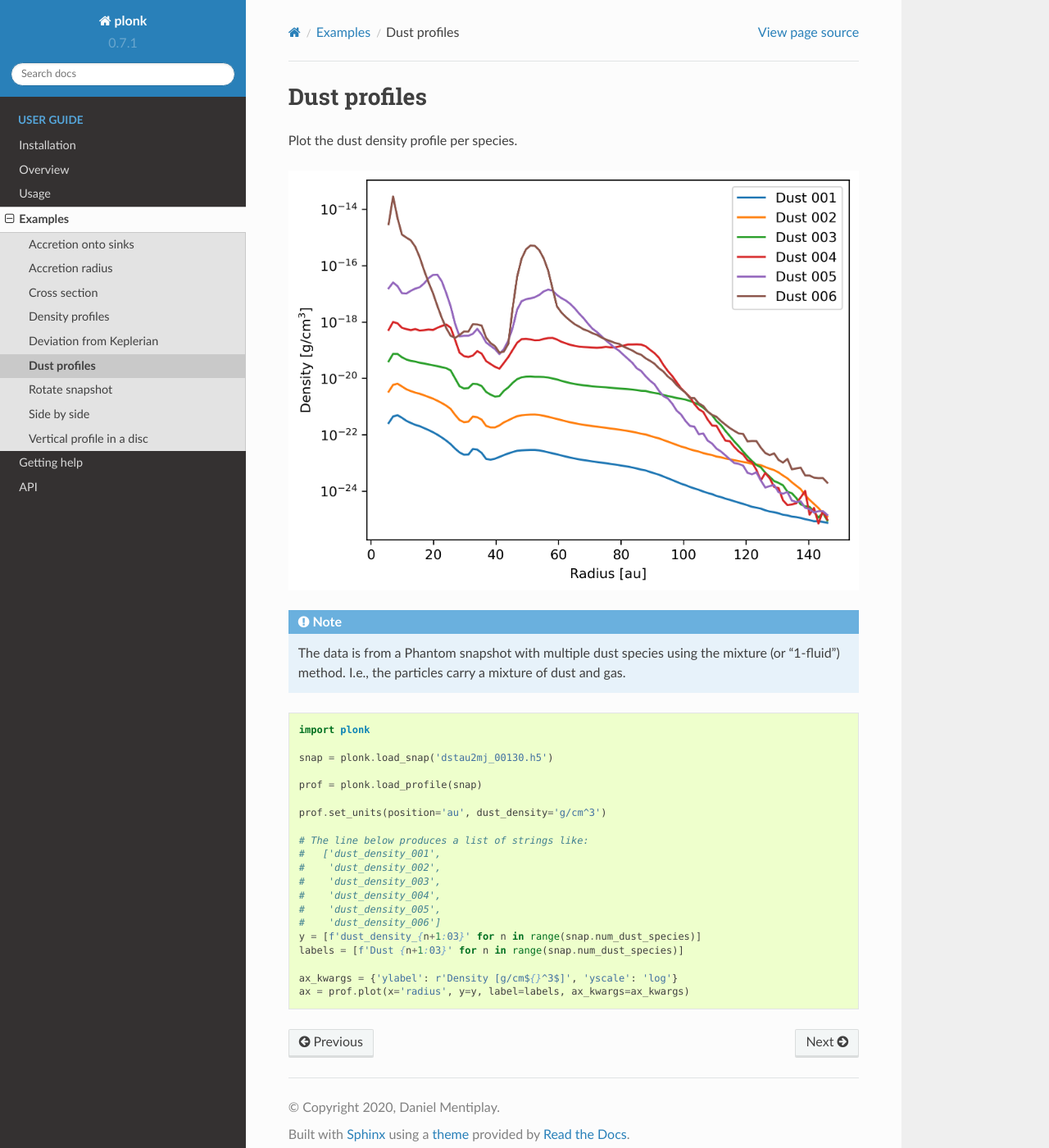
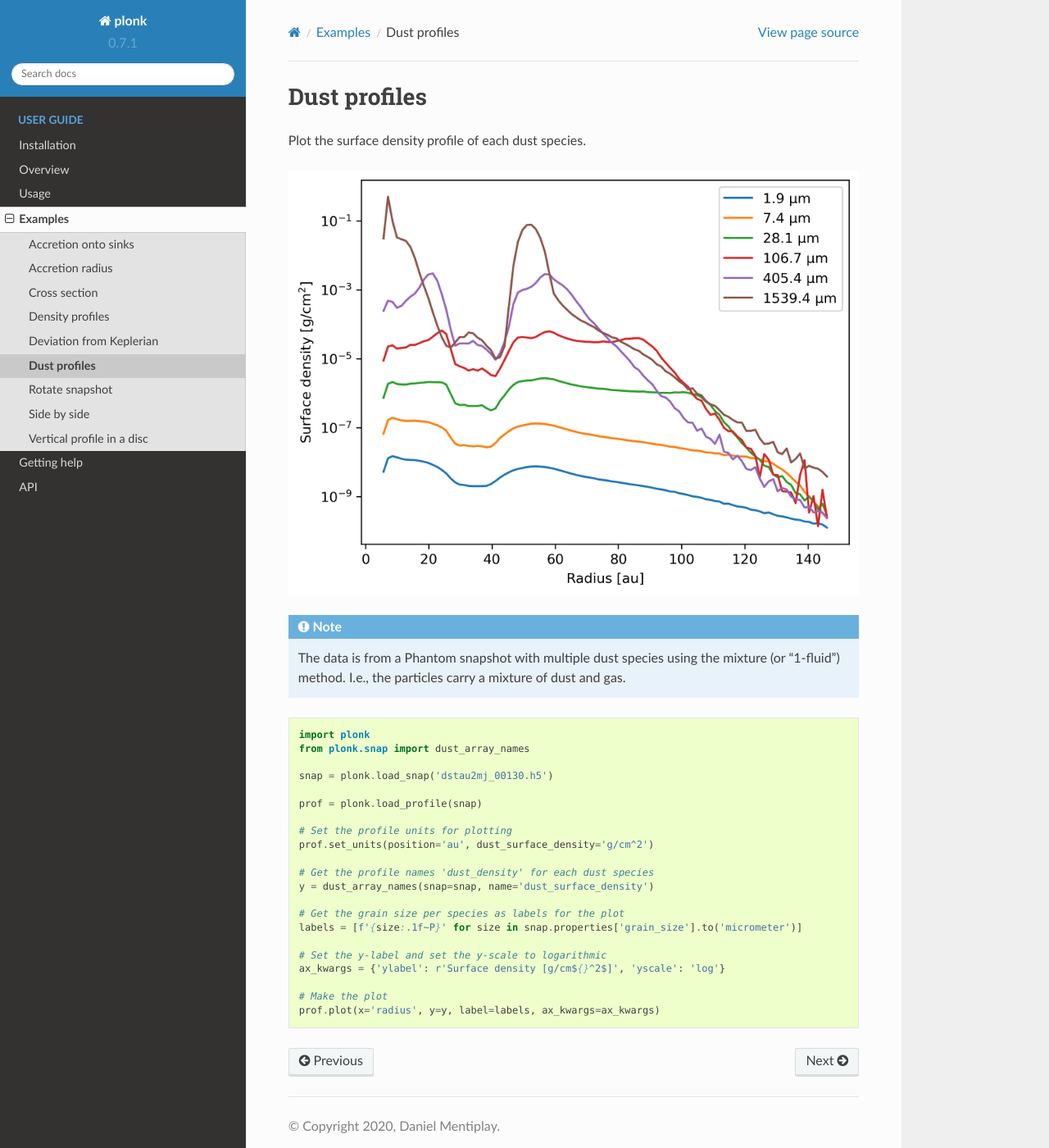
Before and after one commit to dmentipl/plonk, a Sphinx documentation site: the page built from docs/source/examples/dust-profiles.rst, in a window 1280 px wide and 1400 px high. Shown: the whole window at 82% size. Built offline with Sphinx 7.4.7 and the Read the Docs theme 2.0.0, drawn with Linux system fonts in a browser that asks for light colours; formulas are drawn with MathJax 3.

```diff
--- a/docs/source/examples/dust-profiles.rst
+++ b/docs/source/examples/dust-profiles.rst
@@ -2,7 +2,7 @@
 Dust profiles
 -------------
 
-Plot the dust density profile per species.
+Plot the surface density profile of each dust species.
 
 .. figure:: ../_static/dust_profiles.png
 
@@ -15,22 +15,23 @@ Plot the dust density profile per species.
 .. code-block:: python
 
     import plonk
+    from plonk.snap import dust_array_names
 
     snap = plonk.load_snap('dstau2mj_00130.h5')
 
     prof = plonk.load_profile(snap)
 
-    prof.set_units(position='au', dust_density='g/cm^3')
+    # Set the profile units for plotting
+    prof.set_units(position='au', dust_surface_density='g/cm^2')
 
-    # The line below produces a list of strings like:
-    #   ['dust_density_001',
-    #    'dust_density_002',
-    #    'dust_density_003',
-    #    'dust_density_004',
-    #    'dust_density_005',
-    #    'dust_density_006']
-    y = [f'dust_density_{n+1:03}' for n in range(snap.num_dust_species)]
-    labels = [f'Dust {n+1:03}' for n in range(snap.num_dust_species)]
+    # Get the profile names 'dust_density' for each dust species
+    y = dust_array_names(snap=snap, name='dust_surface_density')
 
-    ax_kwargs = {'ylabel': r'Density [g/cm${}^3$]', 'yscale': 'log'}
-    ax = prof.plot(x='radius', y=y, label=labels, ax_kwargs=ax_kwargs)
+    # Get the grain size per species as labels for the plot
+    labels = [f'{size:.1f~P}' for size in snap.properties['grain_size'].to('micrometer')]
+
+    # Set the y-label and set the y-scale to logarithmic
+    ax_kwargs = {'ylabel': r'Surface density [g/cm${}^2$]', 'yscale': 'log'}
+
+    # Make the plot
+    prof.plot(x='radius', y=y, label=labels, ax_kwargs=ax_kwargs)
```
Also changed, not shown: README.md (+2 -2 lines), docs/source/_static/dust_profiles.png, 4 other files.
